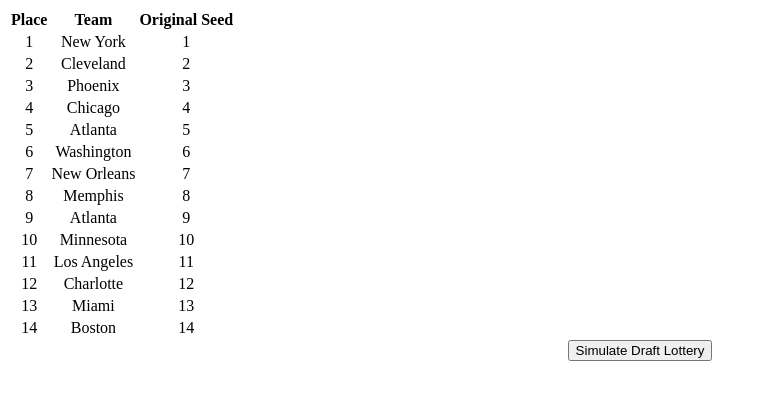
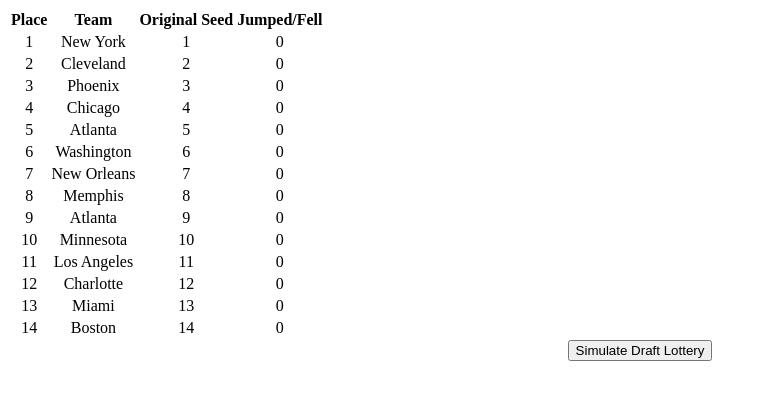
Before and after one commit to Maxwell1126/JS-NBA-Draft-Lottery, a React (Create React App) app: page / in a window 1280 px wide. Shown: the top 400 px of the page, without its empty margins (0-764 px from the left). Built offline with nearby package versions, Linux system fonts and the light colour scheme.

Commit message:
Added a column to show how many spots a team fell or jumped up.

```diff
--- a/src/LotteryTeams/LotteryTeams.js
+++ b/src/LotteryTeams/LotteryTeams.js
@@ -23,6 +23,7 @@ class LotteryTeams extends Component {
                                 <th>Place</th>
                                 <th>Team</th>
                                 <th>Original Seed</th>
+                                <th>Jumped/Fell</th>
                             </tr>
                         </thead>
                         <tbody>
@@ -31,6 +32,7 @@ class LotteryTeams extends Component {
                                     <td>{team.place}</td>
                                     <td>{team.name}</td>
                                     <td>{team.seed}</td>
+                                    <td>{(team.place - team.seed) * (-1)}</td>
                                 </tr>
                             })}
                         </tbody>
```
